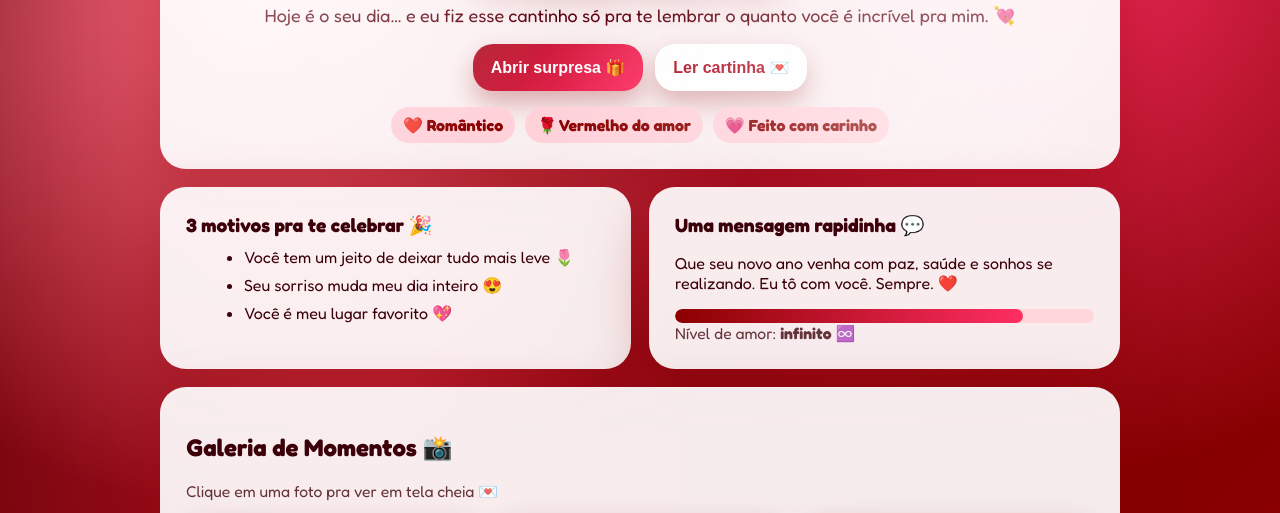
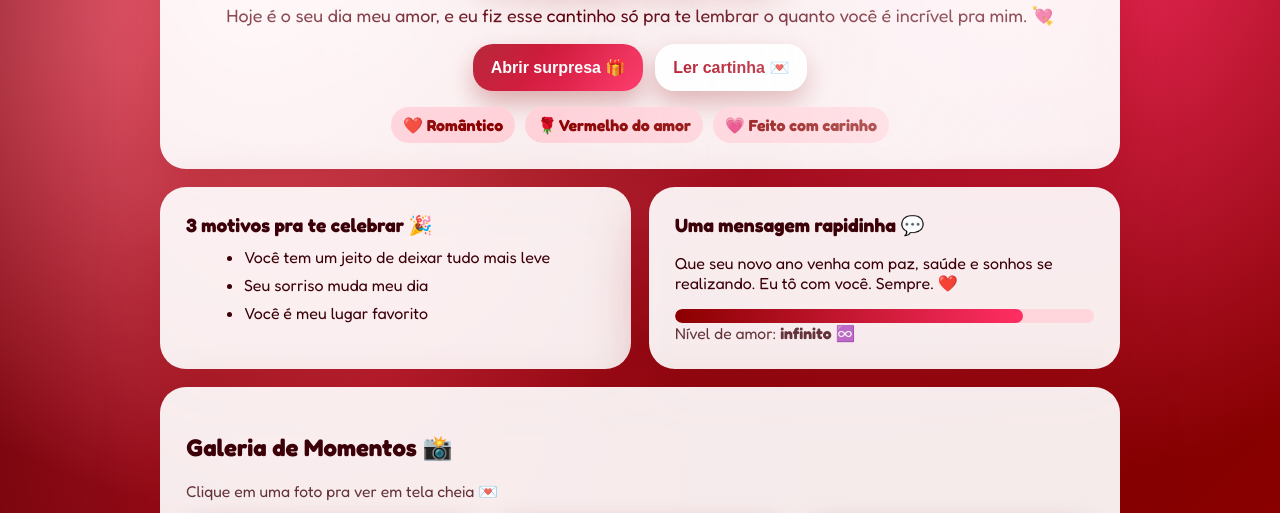
Before and after one commit to dinhorodigo-png/FELIZ-ANIVERSARIO-MEU-AMOR, a plain HTML site: page index.html in a window 1280 px wide. Shown: the part 254-767 px from the top of the page. Drawn offline with Linux system fonts and the light colour scheme; animation ran at ten frames a second.

Commit message:
Update birthday message and reasons for celebration

```diff
--- a/index.html
+++ b/index.html
@@ -36,7 +36,7 @@
 
       <!-- ✍️ EDITE AQUI -->
       <p class="subtitle" id="subtitulo">
-        Hoje é o seu dia… e eu fiz esse cantinho só pra te lembrar o quanto você é incrível pra mim. 💘
+        Hoje é o seu dia meu amor, e eu fiz esse cantinho só pra te lembrar o quanto você é incrível pra mim. 💘
       </p>
 
       <div class="actions">
@@ -57,9 +57,9 @@
 
         <!-- ✍️ EDITE AQUI -->
         <ul id="listaMotivos">
-          <li>Você tem um jeito de deixar tudo mais leve 🌷</li>
-          <li>Seu sorriso muda meu dia inteiro 😍</li>
-          <li>Você é meu lugar favorito 💖</li>
+          <li>Você tem um jeito de deixar tudo mais leve </li>
+          <li>Seu sorriso muda meu dia </li>
+          <li>Você é meu lugar favorito </li>
         </ul>
       </article>
 
@@ -140,9 +140,9 @@
       <!-- ✍️ EDITE AQUI -->
       <p class="letter" id="carta">
         Amor, hoje eu só quero te lembrar que você é uma das melhores partes da minha vida.
-        Obrigado por existir do jeitinho que existe — com suas ideias, seus detalhes e seu jeito único.
+        Obrigado por existir do jeitinho que existe e de sempre estar ao meu lado
         Que esse novo ciclo te traga paz, saúde, motivos pra sorrir e sonhos se realizando.
-        Eu tô aqui por você. Feliz aniversário! 💖
+        Eu tô aqui por você. Feliz aniversário aniversário meu amooooooooor 💖
       </p>
 
       <div class="sign">
```
